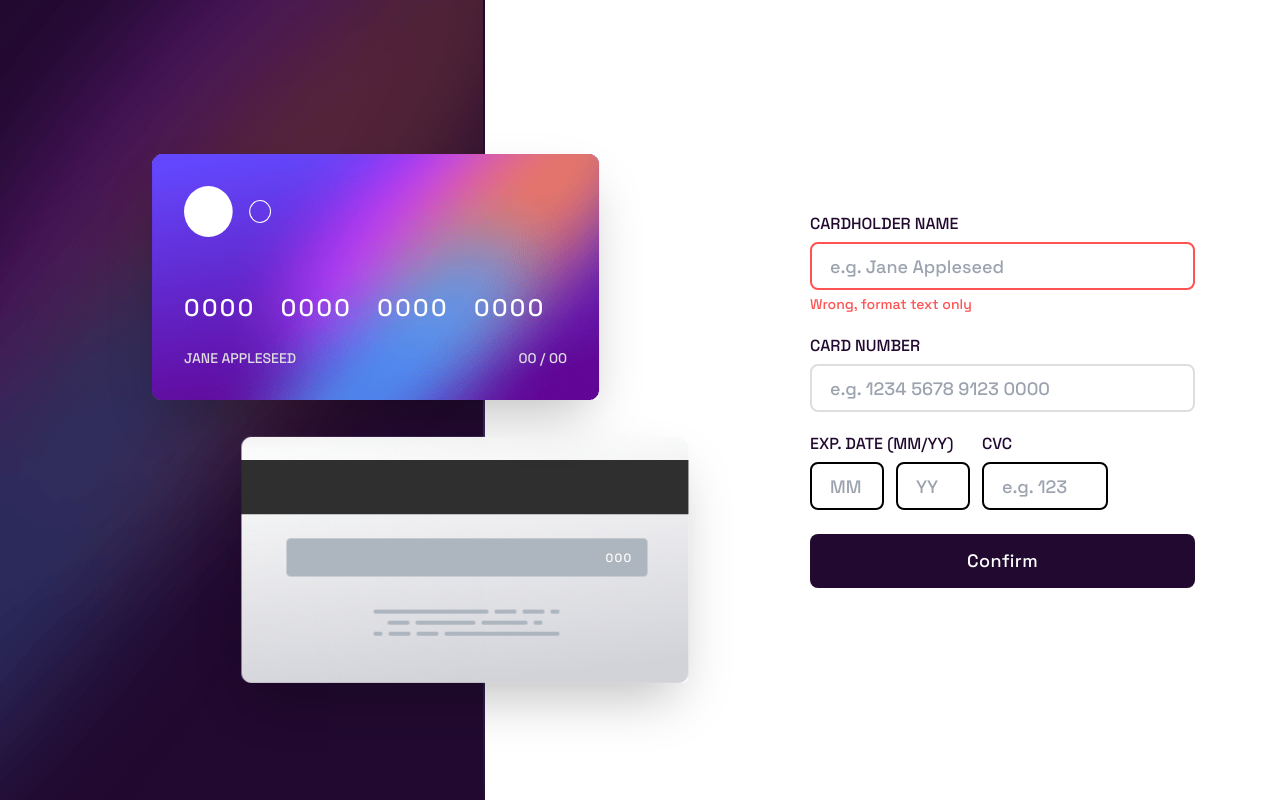
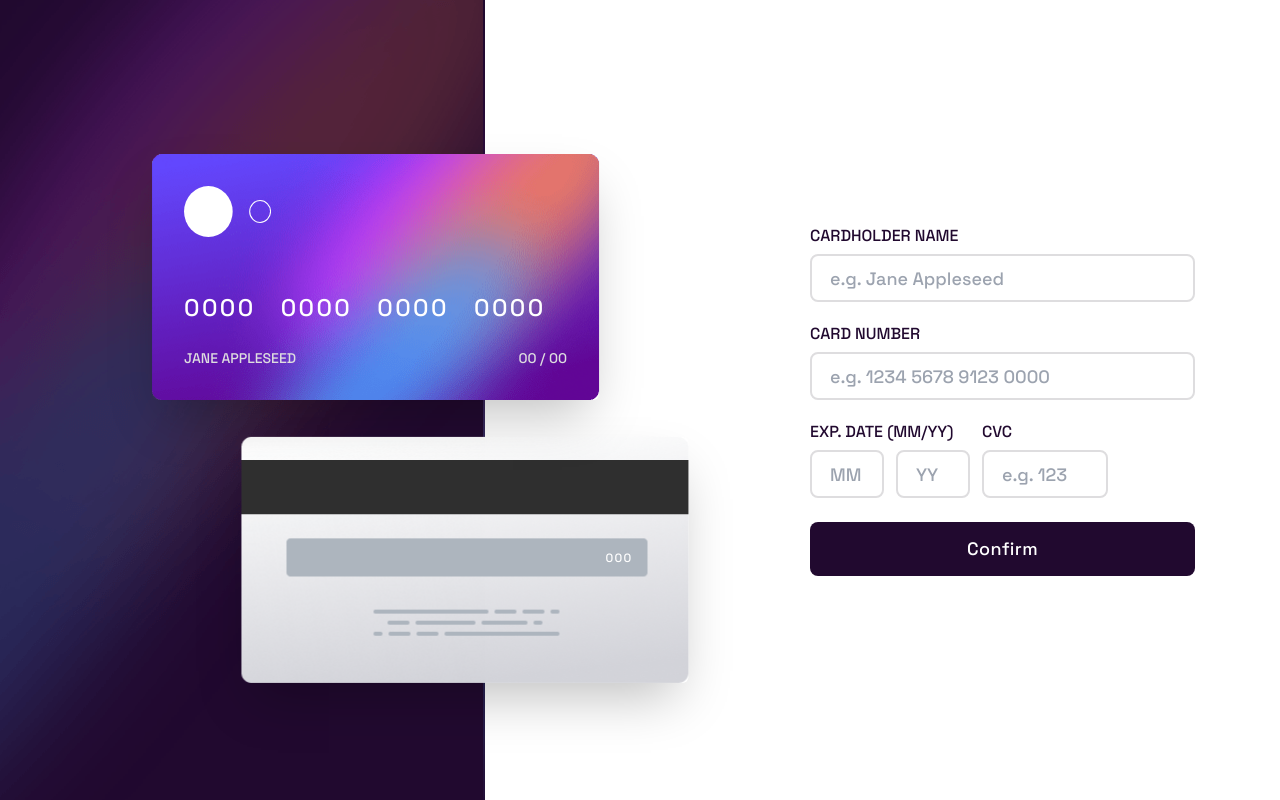
Before and after one commit to Headbwoi/fem-interactive-card-details-form, a React (Vite) app: page / in a window 1280 px wide. Built offline with nearby package versions, Linux system fonts and the light colour scheme.

Commit message:
initialised error state assigned boolean error state to form inputs to toggle border-color and error messages

```diff
--- a/src/App.jsx
+++ b/src/App.jsx
@@ -13,7 +13,7 @@ function App() {
   })
   const [error, setError] = useState({
     name: {
-      error: true,
+      error: false,
     },
     number: {
       error: false,
--- a/src/components/Form.jsx
+++ b/src/components/Form.jsx
@@ -13,6 +13,10 @@ const Form = ({ form, updateField, handleSubmit, error }) => {
   //     // document.querySelector("#number").value = real
   //   }
   // }
+  let valid = false
+  if (error.month.error == true || error.year.error == true) {
+    valid = !valid
+  }
   return (
     <section className="w-full lg:w-[24.0625rem] ml-auto px-6 lg:px-0">
       <form className="w-full " onSubmit={handleSubmit}>
@@ -52,9 +56,11 @@ const Form = ({ form, updateField, handleSubmit, error }) => {
             }`}
             placeholder="e.g. 1234 5678 9123 0000"
           />
-          {/* <p className="error-val">Wrong format, numbers only</p> */}
+          {error.number.error && (
+            <p className="error-val">Wrong format, numbers only</p>
+          )}
         </div>
-        <div className="flex items-center justify-start space-x-3  mb-5">
+        <div className="flex items-baseline justify-start space-x-3  mb-5">
           <div className="flex items-start flex-col">
             <label htmlFor="expiry date" className="label-main">
               Exp. Date (MM/YY)
@@ -66,7 +72,11 @@ const Form = ({ form, updateField, handleSubmit, error }) => {
                 maxLength={2}
                 value={form.month}
                 onChange={updateField}
-                className="input-main w-[4.625rem]"
+                className={`input-main w-[4.625rem] ${
+                  error.month.error
+                    ? "border-error"
+                    : "border-lightGrayishViolet"
+                } `}
                 placeholder="MM"
               />
               <input
@@ -75,11 +85,15 @@ const Form = ({ form, updateField, handleSubmit, error }) => {
                 maxLength={2}
                 value={form.year}
                 onChange={updateField}
-                className="input-main w-[4.625rem]"
+                className={`input-main w-[4.625rem] ${
+                  error.year.error
+                    ? "border-error"
+                    : "border-lightGrayishViolet"
+                } `}
                 placeholder="YY"
               />
             </div>
-            {/* <p className="error-val text-left">Can't be blank</p> */}
+            {valid && <p className="error-val text-left">Can't be blank</p>}
           </div>
           <div className="flex items-start flex-col">
             <label htmlFor="cvc" className="label-main">
@@ -91,10 +105,12 @@ const Form = ({ form, updateField, handleSubmit, error }) => {
               maxLength={3}
               value={form.cvc}
               onChange={updateField}
-              className="input-main w-[126px]"
+              className={`input-main w-[7.875rem] ${
+                error.cvc.error ? "border-error" : "border-lightGrayishViolet"
+              }`}
               placeholder="e.g. 123"
             />
-            {/* <p className="error-val">Can't be blank</p> */}
+            {error.cvc.error && <p className="error-val">Can't be blank</p>}
           </div>
         </div>
         <button className="submit">Confirm</button>
```
